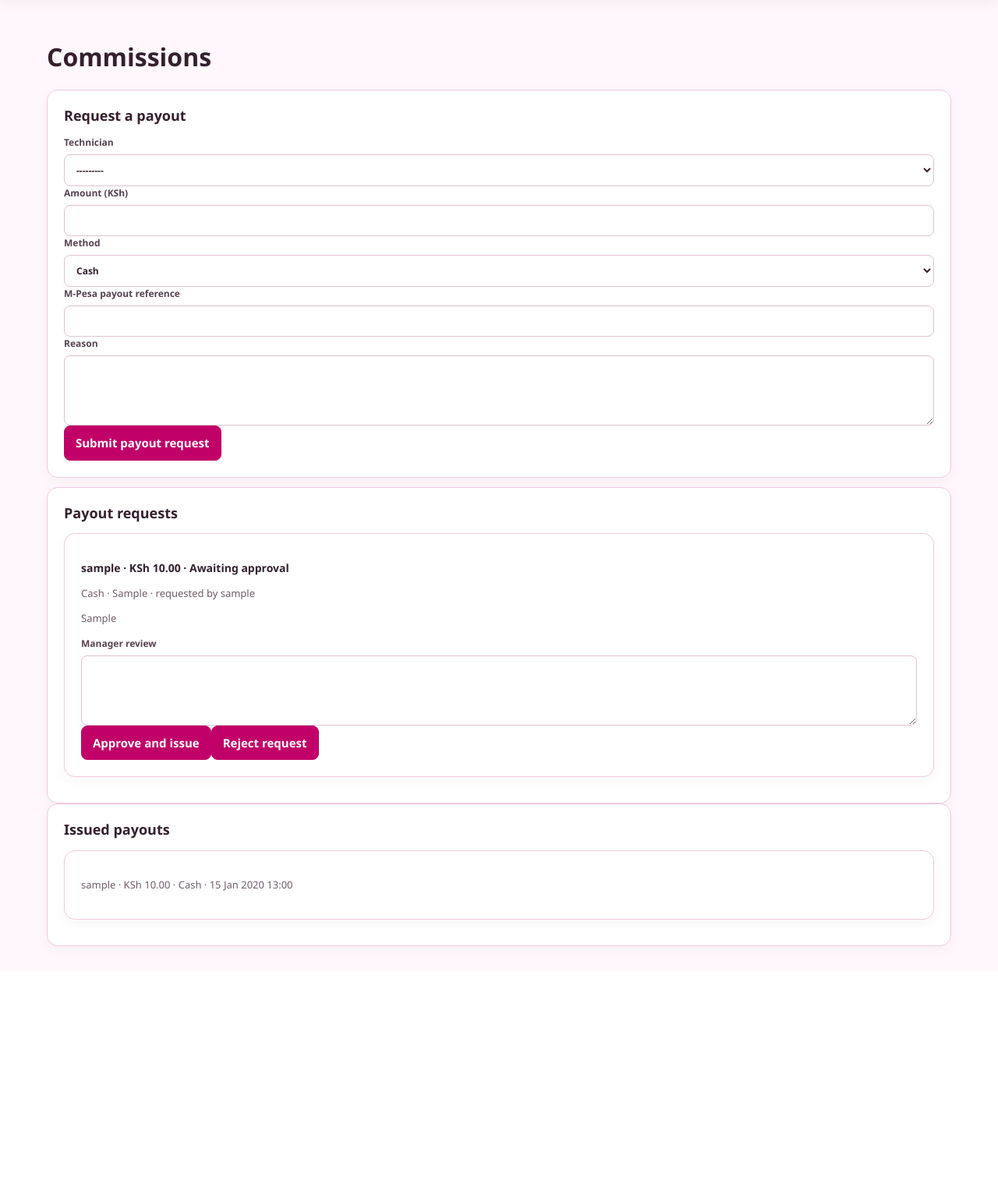
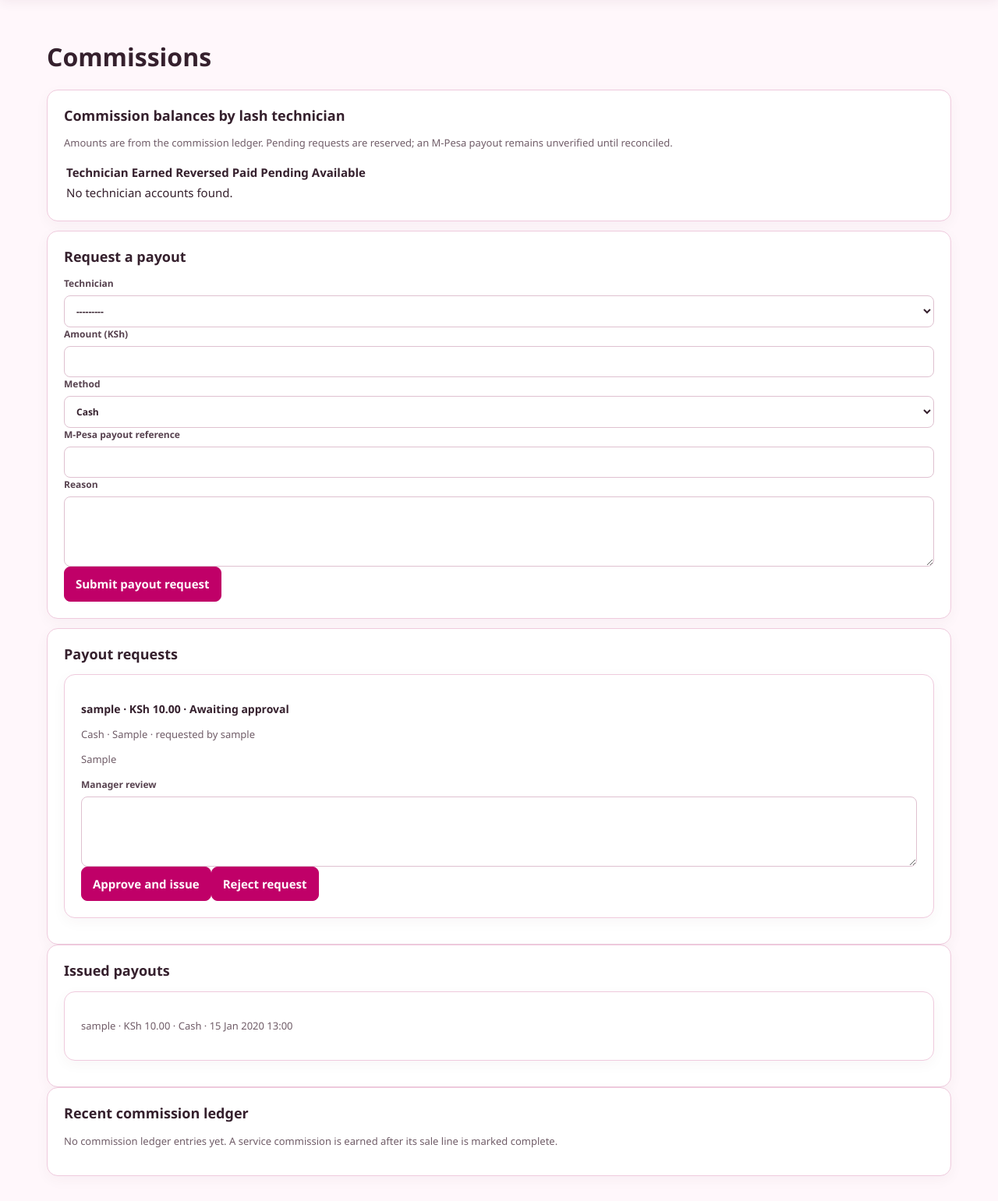
Before and after one commit to frash07/lashpro-pos, a Django app: page /commissions/ in a window 1280 px wide. Shown: the part 66-1607 px from the top of the page at 78% size. Before the commit the page ends 1285 px from the top, so only its background shows below. Run offline with Django 5.2, Linux system fonts and the light colour scheme; a user stored in the database is signed in; tables that the repository leaves empty hold one stand-in row (values such as "Sample post").

Commit message:
Add manager-facing lash-tech commission balances and named ledger entries

```diff
--- a/templates/commissions/dashboard.html
+++ b/templates/commissions/dashboard.html
@@ -5,8 +5,9 @@
 {% block content %}
 <header><a class="brand" href="{% url 'sales:checkout' %}">LashPro <small>POS</small></a><a href="{% url 'sales:checkout' %}">Checkout</a><a href="{% url 'sales:services' %}">Service queue</a><a href="{% url 'payments:cash-session' %}">Cash session</a>{% if is_manager %}<a href="{% url 'payments:reconciliation' %}">M-Pesa review</a>{% endif %}</header><main class="page"><h1>Commissions</h1>{% if messages %}{% for message in messages %}<p class="message {{ message.tags }}">{{ message }}</p>{% endfor %}{% endif %}
 {% if not is_manager %}<section class="card"><h2>Available balance</h2><p>KSh {{ available_balance|floatformat:2 }}</p></section>{% endif %}
+{% if is_manager %}<section class="card"><h2>Commission balances by lash technician</h2><p>Amounts are from the commission ledger. Pending requests are reserved; an M-Pesa payout remains unverified until reconciled.</p><table><thead><tr><th>Technician</th><th>Earned</th><th>Reversed</th><th>Paid</th><th>Pending</th><th>Available</th></tr></thead><tbody>{% for row in technician_balances %}<tr><td>{{ row.technician.get_full_name|default:row.technician.username }}</td><td>KSh {{ row.earned|floatformat:2 }}</td><td>KSh {{ row.reversed|floatformat:2 }}</td><td>KSh {{ row.paid|floatformat:2 }}</td><td>KSh {{ row.pending|floatformat:2 }}</td><td><strong>KSh {{ row.available|floatformat:2 }}</strong></td></tr>{% empty %}<tr><td colspan="6">No technician accounts found.</td></tr>{% endfor %}</tbody></table></section>{% endif %}
 <section class="card"><h2>Request a payout</h2><form method="post">{% csrf_token %}<input type="hidden" name="action" value="request">{% if is_manager %}<label>Technician {{ payout_form.technician }}</label>{% endif %}<label>Amount (KSh) {{ payout_form.amount }}</label><label>Method {{ payout_form.method }}</label><label>M-Pesa payout reference {{ payout_form.reference }}</label><label>Reason {{ payout_form.reason }}</label><button>Submit payout request</button></form></section>
 <section><h2>{% if is_manager %}Payout requests{% else %}Your payout requests{% endif %}</h2>{% for payout in payout_requests %}<article class="card"><h3>{{ payout.technician }} · KSh {{ payout.amount|floatformat:2 }} · {{ payout.get_status_display }}</h3><p>{{ payout.get_method_display }}{% if payout.reference %} · {{ payout.reference }}{% endif %} · requested by {{ payout.requested_by }}</p><p>{{ payout.reason }}</p>{% if is_manager and payout.status == "REQUESTED" %}<form method="post">{% csrf_token %}<input type="hidden" name="payout_id" value="{{ payout.pk }}"><label>Manager review<textarea name="review_reason" maxlength="500"></textarea></label><button name="action" value="approve">Approve and issue</button><button name="action" value="reject">Reject request</button></form>{% endif %}</article>{% empty %}<p>No commission payout requests.</p>{% endfor %}</section>
 <section><h2>Issued payouts</h2>{% for payout in payout_records %}<article class="card"><p>{{ payout.technician }} · KSh {{ payout.amount|floatformat:2 }} · {{ payout.get_method_display }} · {{ payout.issued_at|date:"d M Y H:i" }}</p>{% if payout.method == "MPESA" %}<p>Reference {{ payout.reference }} · {{ payout.verification_status }}</p>{% endif %}</article>{% empty %}<p>No payouts issued.</p>{% endfor %}</section>
-{% if not is_manager %}<section><h2>Commission ledger</h2>{% for entry in ledger %}<article class="card"><p>{{ entry.get_entry_type_display }} · {{ entry.sale_line.description }} · KSh {{ entry.amount|floatformat:2 }} · {{ entry.created_at|date:"d M Y H:i" }}</p></article>{% empty %}<p>No earned commissions yet. A service commission is earned after its sale line is marked complete.</p>{% endfor %}</section>{% endif %}</main>
+<section><h2>{% if is_manager %}Recent commission ledger{% else %}Commission ledger{% endif %}</h2>{% for entry in ledger %}<article class="card"><p>{{ entry.get_entry_type_display }} · {{ entry.technician.get_full_name|default:entry.technician.username }} · {{ entry.sale_line.description }} · KSh {{ entry.amount|floatformat:2 }} · {{ entry.created_at|date:"d M Y H:i" }}</p></article>{% empty %}<p>No commission ledger entries yet. A service commission is earned after its sale line is marked complete.</p>{% endfor %}</section></main>
 {% endblock %}
```
